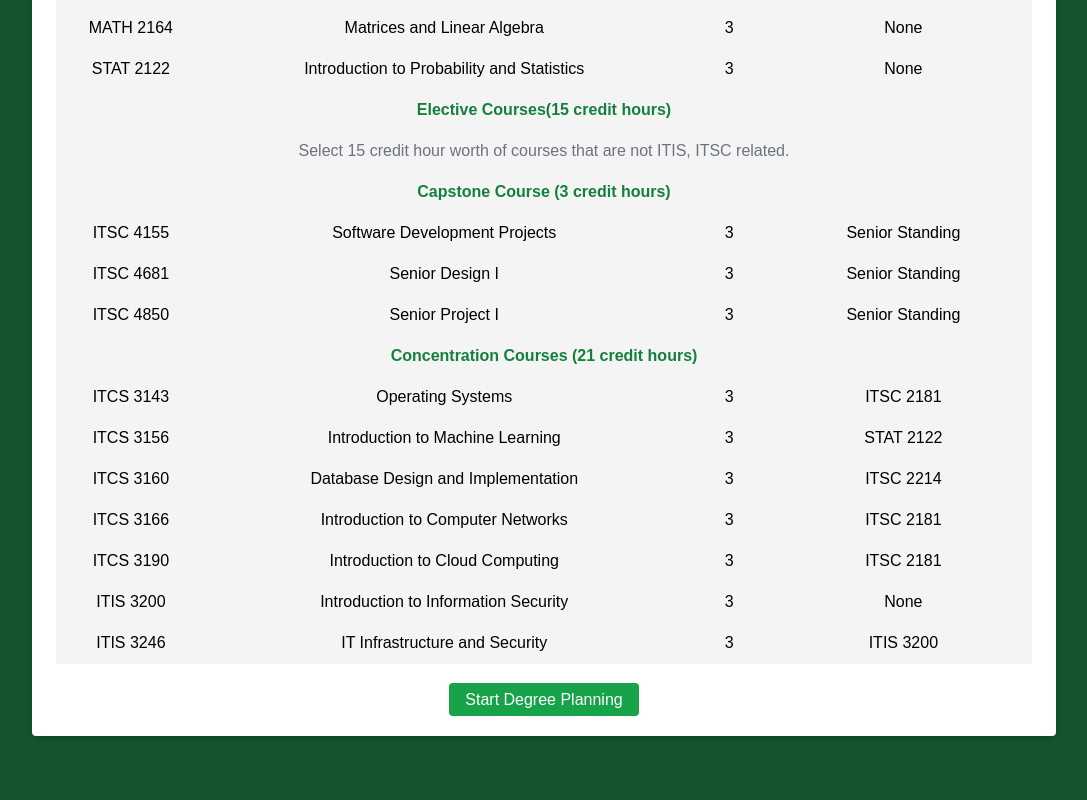
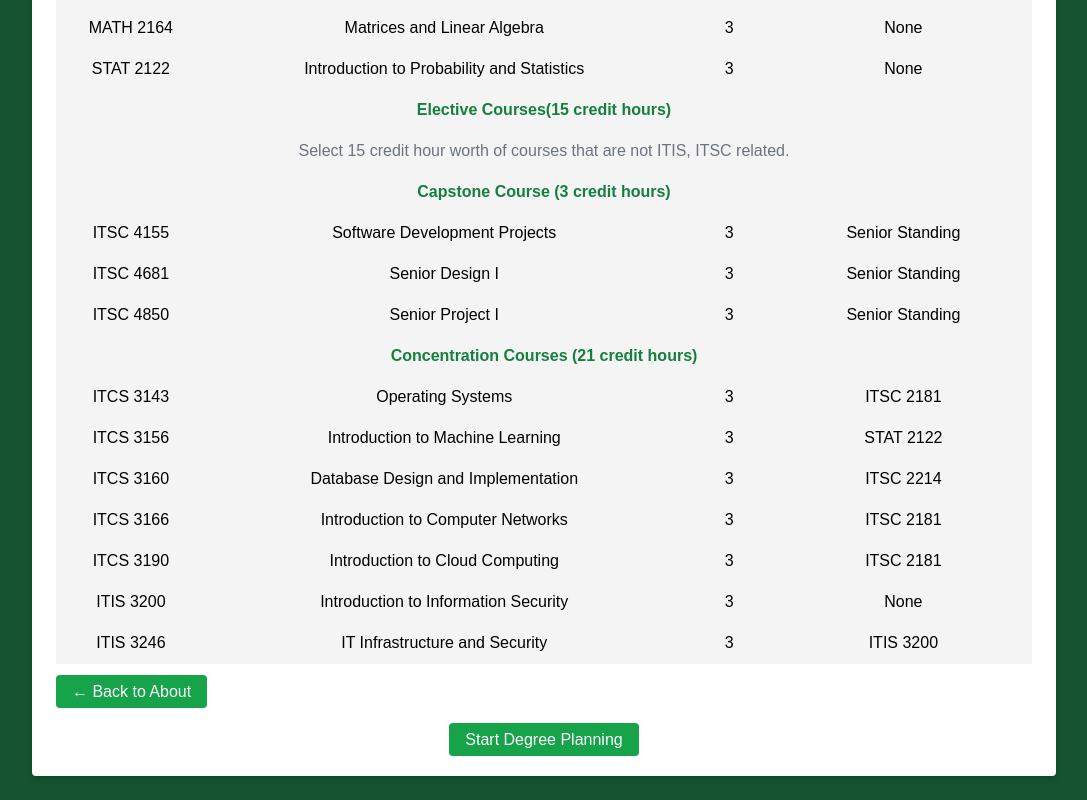
Before and after one commit to SolarisCapstone/SolarisCapstone, a plain HTML site: page public/course_catalog.html in a window 1280 px wide. Shown: the part 687-1487 px from the top of the page, without its empty margins (96-1183 px from the left). Before the commit the page ends 1447 px from the top, so only its background shows below. Drawn offline with nearby package versions, Linux system fonts and the light colour scheme.

```diff
--- a/public/course_catalog.html
+++ b/public/course_catalog.html
@@ -59,6 +59,12 @@
             </tbody>
         </table>
 
+        <div class="mt-4">
+            <a href="about.html" class="bg-green-600 hover:bg-green-500 text-white py-2 px-4 rounded">
+                <button>← Back to About</button>
+            </a>
+        </div>
+
         <!-- Button to Go to Degree Planning -->
         <div class="mt-6 text-center">
             <a href="degree_planner.html" class="bg-green-600 hover:bg-green-500 text-white py-2 px-4 rounded">
```
